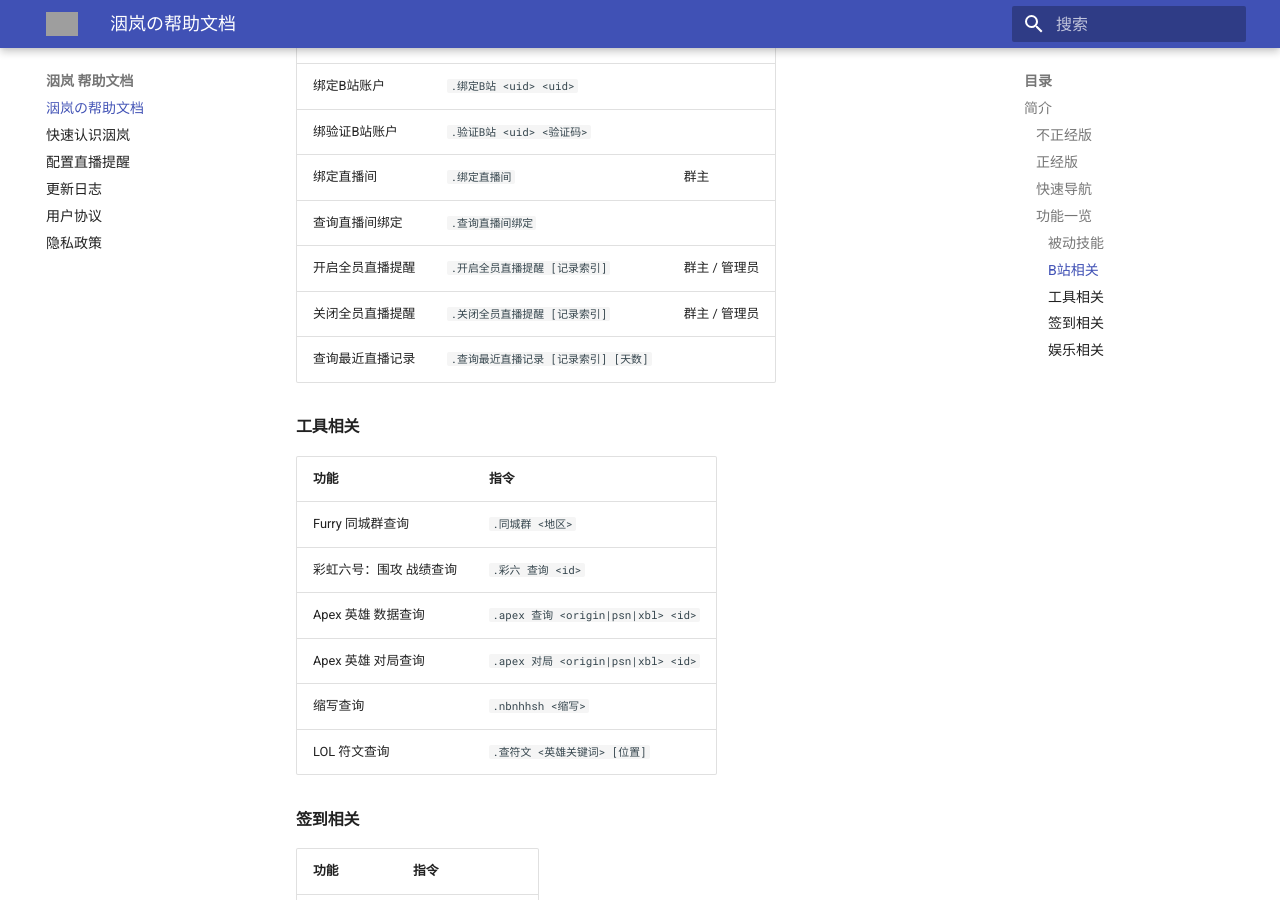
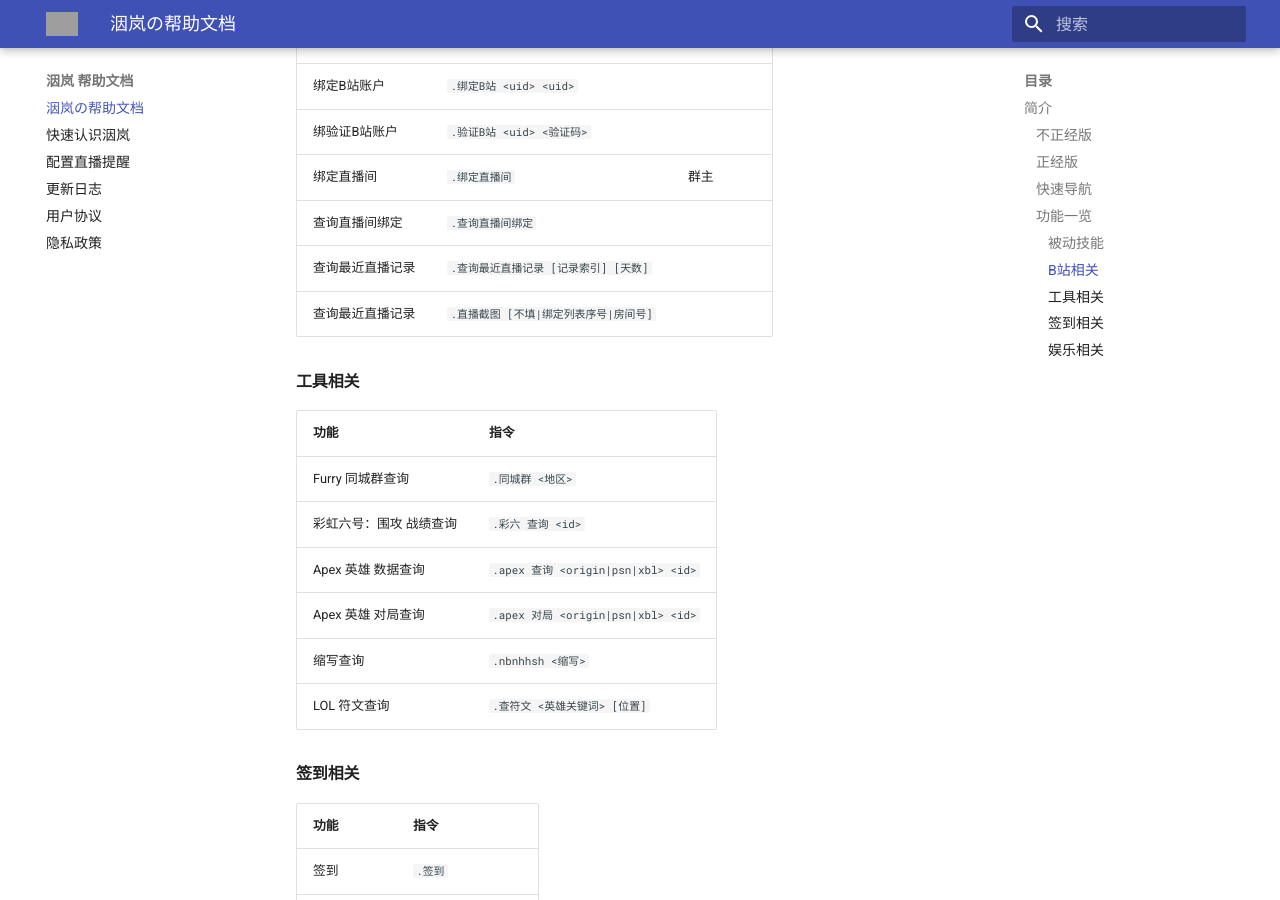
Before and after one commit to colour93/yinlan-help, an MkDocs documentation site: the page built from docs/index.md, in a window 1280 px wide and 900 px high, scrolled down 1542 px. Built offline with MkDocs 1.6.1 and Material for MkDocs 9.7.7, drawn with Linux system fonts in a browser that asks for light colours; grey boxes are pictures that could not be loaded.

```diff
--- a/docs/index.md
+++ b/docs/index.md
@@ -53,9 +53,8 @@
 | 绑验证B站账户 | `.验证B站 <uid> <验证码>` |
 | 绑定直播间 | `.绑定直播间` | 群主 |
 | 查询直播间绑定 | `.查询直播间绑定` |
-| 开启全员直播提醒 | `.开启全员直播提醒 [记录索引]` | 群主 / 管理员 |
-| 关闭全员直播提醒 | `.关闭全员直播提醒 [记录索引]` | 群主 / 管理员 |
 | 查询最近直播记录 | `.查询最近直播记录 [记录索引] [天数]` |
+| 查询最近直播记录 | `.直播截图 [不填|绑定列表序号|房间号]` |
 
 #### 工具相关
 
```
